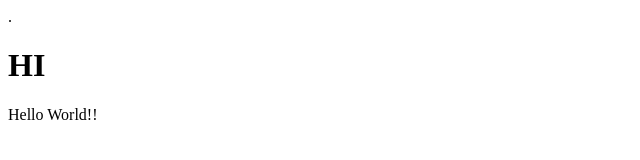
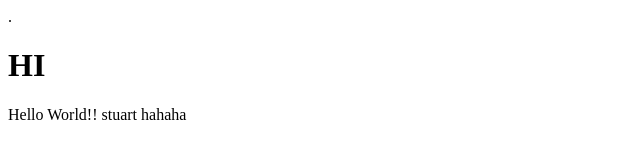
Before and after one commit to paul88543/GitTest, a plain HTML site: page index.html in a window 1280 px wide. Shown: the full height of the page, 0-640 px from the left. Drawn offline with Linux system fonts and the light colour scheme.

Commit message:
dsfsjkdldjisf

```diff
--- a/index.html
+++ b/index.html
@@ -7,7 +7,7 @@
   <body>
   .<h1>HI</h1>
   <p>
-    Hello World!!
+    Hello World!!    stuart hahaha
   </p>
   </body>
 </html>
```
